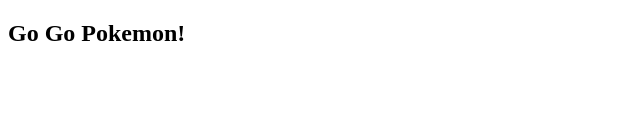
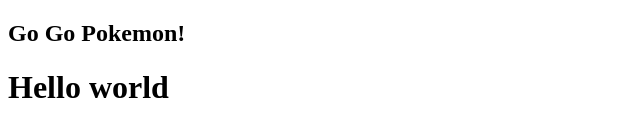
Before and after one commit to ArnoldPires/React-To-Do, a plain HTML site: page index.html in a window 1280 px wide. Shown: the part 360-496 px from the top of the page, without its empty margins (0-640 px from the left). Drawn offline with Linux system fonts and the light colour scheme.

Commit message:
added a div [iss2]

```diff
--- a/index.html
+++ b/index.html
@@ -35,7 +35,9 @@
         <h2> Go Go Pokemon! </h2>
       </div>
     </section>
-
+    <div class="stuff">
+      <h1>Hello world</h1>
+    </div>
 
 
 
```
